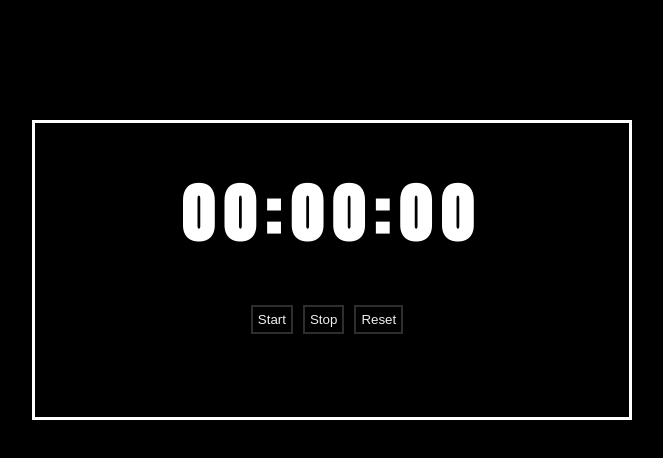
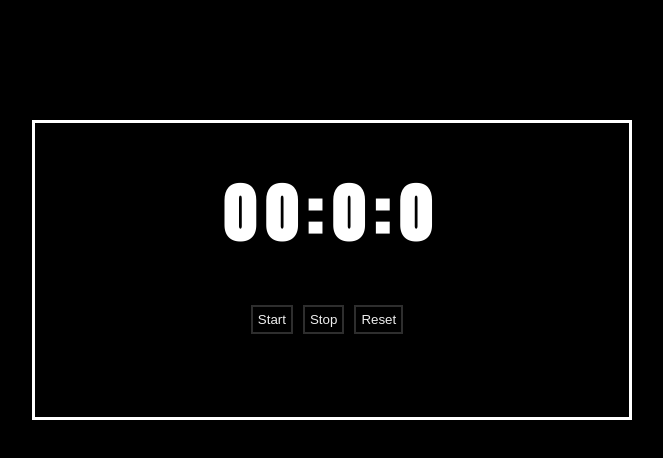
Before and after one commit to Sovlus/stopwatch, a React (Create React App) app: page / in a window 1280 px wide. Shown: the top 458 px of the page, without its empty margins (308-971 px from the left). Built offline with nearby package versions, Linux system fonts and the light colour scheme.

Commit message:
fixed errors

```diff
--- a/src/App.js
+++ b/src/App.js
@@ -1,5 +1,5 @@
-import './App.css';
-import { useState, useRef } from 'react';
+import "./App.css";
+import { useState, useRef } from "react";
 
 function App() {
   const [time, setTime] = useState({ hours: 0, minutes: 0, seconds: 0 });
@@ -7,7 +7,7 @@ function App() {
 
   function startTimer() {
     intervalRef.current = setInterval(() => {
-      setTime(prevTime => {
+      setTime((prevTime) => {
         const seconds = prevTime.seconds + 1;
         const minutes = prevTime.minutes + Math.floor(seconds / 60);
         const hours = prevTime.hours + Math.floor(minutes / 60);
@@ -27,11 +27,15 @@ function App() {
 
   return (
     <div className='back'>
-      <h1 className="timer">{time.hours.toString().padStart(2, '0')}:{time.minutes.toString().padStart(2, '0')}:{time.seconds.toString().padStart(2, '0')}</h1>
+      <h1 className='timer'>
+        {time.hours.toString().padStart(2, "0")}:
+        {time.minutes.toString().padStart(1, "0")}:
+        {time.seconds.toString().padStart(1, "0")}
+      </h1>
       <div className='btns'>
-      <button onClick={startTimer}>Start</button>
-      <button onClick={stopTimer}>Stop</button>
-      <button onClick={resetTimer}>Reset</button>
+        <button onClick={startTimer}>Start</button>
+        <button onClick={stopTimer}>Stop</button>
+        <button onClick={resetTimer}>Reset</button>
       </div>
     </div>
   );
```
